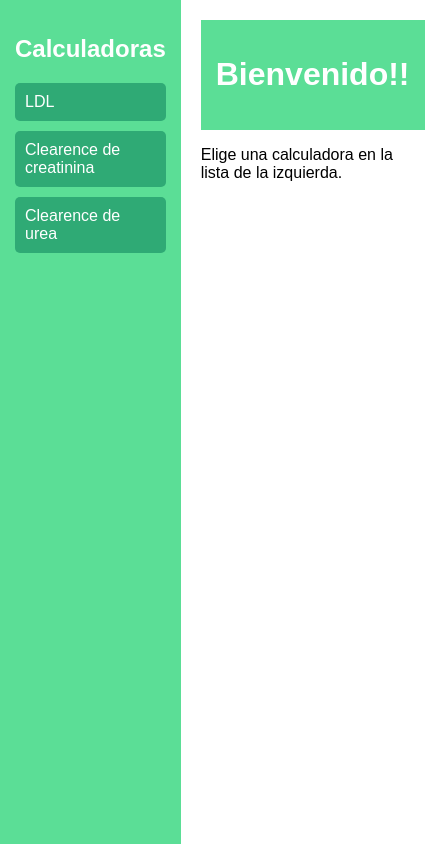
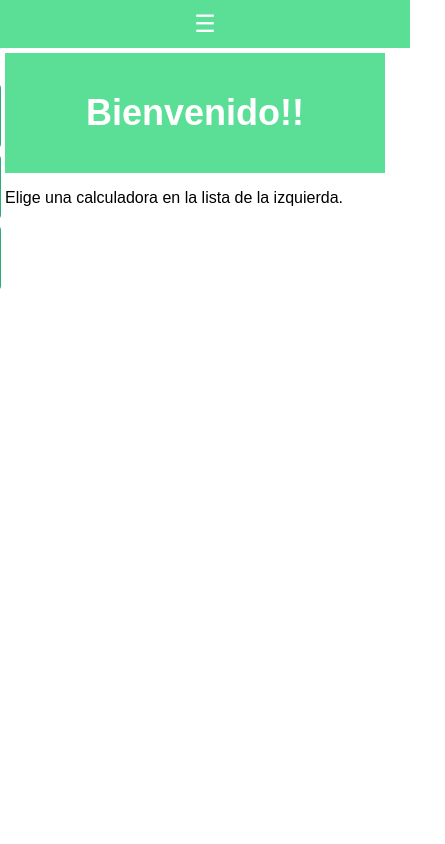
Before and after one commit to pkarinaas/CALCULADORAS-LABORATORIO, a plain HTML site: page html/index.html in a window 390 px wide. Shown: the whole page, 445 px wide, since content can reach past the window. Drawn offline with Linux system fonts and the light colour scheme.

Commit message:
se agrega menu hamburguesa y responsive para pantallas pequenias

```diff
--- a/css/styles.css
+++ b/css/styles.css
@@ -15,9 +15,11 @@ body {
 }
 
 .sidebar a {
+    display: flex; /* Activa flexbox */
+    align-items: center; /* Centra el texto verticalmente */
+    justify-content: center; /* Centra el texto horizontalmente */
     color: white;
     text-decoration: none;
-    display: block;
     margin: 10px 0;
     padding: 10px;
     background-color: #2faa75;
@@ -40,3 +42,64 @@ header {
     padding: 15px;
     text-align: center;
 }
+
+/* Estilo para el ícono de menú hamburguesa */
+.menu-toggle {
+    display: none; /* Ocultar en pantallas grandes */
+    font-size: 24px;
+    color: white;
+    background-color: #5bde96;
+    padding: 10px;
+    cursor: pointer;
+    text-align: center;
+}
+
+/* Responsivo: pantallas menores a 768px (tabletas y móviles) */
+@media (max-width: 768px) {
+    body {
+        flex-direction: column; /* Apila los elementos en lugar de mostrarlos en línea */
+    }
+    .menu-toggle {
+        display: block; /* Mostrar en pantallas pequeñas */
+        width: 100%; /* Ancho completo */
+    }
+    .sidebar {
+        position: absolute;
+        top: 0;
+        left: -250px; /* Oculta el sidebar fuera de la vista */
+        width: 250px;
+        height: 100vh;
+        transition: left 0.3s ease; /* Transición suave al mostrar/ocultar */
+        /*display: flex;
+        justify-content: space-around; Distribuye los enlaces horizontalmente
+        flex-wrap: wrap; /* Permite que los enlaces salten a otra fila si es necesario */
+    }
+    .sidebar.active {
+        left: 0; /* Mueve el sidebar dentro de la vista */
+    }
+    .sidebar a {
+        margin: 5px;
+        padding: 8px;
+        width: calc(33% - 10px); /* Ancho proporcional para que los enlaces se distribuyan */
+        height: 50px; /* Fija una altura para garantizar el centrado vertical */
+        text-align: center;
+    }
+    .content {
+        padding: 10px;
+    }
+}
+
+/* Responsivo: pantallas menores a 480px (móviles pequeños) */
+@media (max-width: 480px) {
+    .sidebar a {
+        width: 100%; /* Los enlaces ocupan todo el ancho */
+        height: 50px; /* Mantiene una altura uniforme */
+        margin: 5px 0;
+    }
+    header {
+        font-size: 18px; /* Reduce el tamaño del texto del encabezado */
+    }
+    .content {
+        padding: 5px;
+    }
+}
--- a/html/index.html
+++ b/html/index.html
@@ -7,10 +7,15 @@
     <link rel="stylesheet" href="/css/styles.css">
 </head>
 <body>
+    <!-- Ícono de menú hamburguesa -->
+    <div class="menu-toggle">
+        ☰
+    </div>
+
     <!-- Barra lateral -->
     <div class="sidebar">
         <h2>Calculadoras</h2>
-        <a href="#">LDL</a>
+        <a href="ldl.html">LDL</a>
         <a href="#">Clearence de creatinina</a>
         <a href="#">Clearence de urea</a>
     </div>
@@ -22,5 +27,8 @@
         </header>
         <p>Elige una calculadora en la lista de la izquierda.</p>
     </div>
+
+    <!-- enlace al js -->
+    <script src="/js/calculadoras.js"></script>
 </body>
 </html>
```
